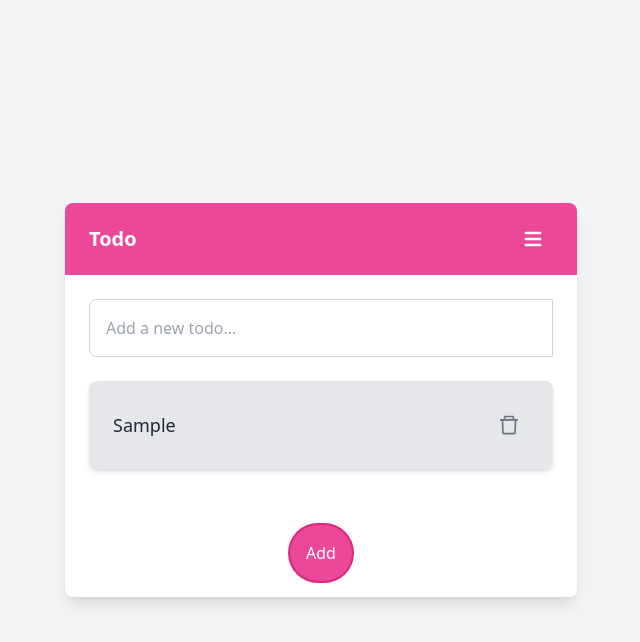
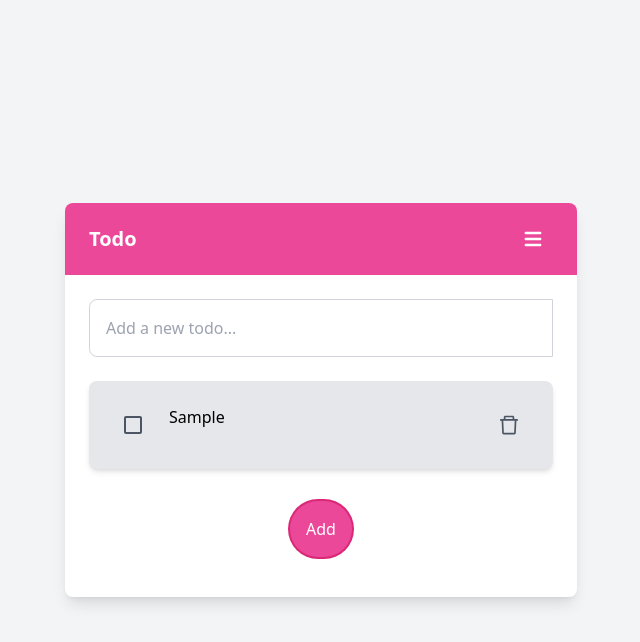
Before and after one commit to Tanmay123-ttt/basic_form, a Next.js app: page / in a window 1280 px wide. Both pictures are taken after typing "Sample" into the empty fields and a click on the button "Add". Shown: the top 642 px of the page, without its empty margins (319-959 px from the left). Built offline with nearby package versions, Linux system fonts and the light colour scheme.

Commit message:
checkbox added

```diff
--- a/pages/index.tsx
+++ b/pages/index.tsx
@@ -1,10 +1,12 @@
 import { useState } from "react";
 import { HiMenu } from "react-icons/hi";
 import { AiOutlineDelete } from "react-icons/ai";
+import { MdCheckBox, MdCheckBoxOutlineBlank } from "react-icons/md";
 
 interface TodoItem {
   id: number;
   text: string;
+  completed: boolean;
 }
 
 const Todo = () => {
@@ -24,6 +26,7 @@ const Todo = () => {
       const newTodoItem: TodoItem = {
         id: newId,
         text: newTodo.trim(),
+        completed: false,
       };
       setTodoItems([...todoItems, newTodoItem]);
       setNewTodo("");
@@ -32,6 +35,17 @@ const Todo = () => {
 
   const handleTodoItemDelete = (itemId: number) => {
     setTodoItems(todoItems.filter((item) => item.id !== itemId));
+  };
+
+  const handleTodoItemCompleteToggle = (itemId: number) => {
+    setTodoItems(
+      todoItems.map((item) => {
+        if (item.id === itemId) {
+          return { ...item, completed: !item.completed };
+        }
+        return item;
+      })
+    );
   };
 
   return (
@@ -46,9 +60,6 @@ const Todo = () => {
             <HiMenu size={24} />
           </button>
         </div>
-
-        {menuOpen && <div className="bg-white py-2 px-6"></div>}
-
         <div className="p-6">
           <form
             onSubmit={handleNewTodoSubmit}
@@ -66,21 +77,36 @@ const Todo = () => {
             {todoItems.map((item) => (
               <li
                 key={item.id}
-                className="flex flex-row justify-between items-center bg-gray-200 p-6 mb-4 rounded-lg shadow-md"
+                className={`flex flex-row justify-between items-center bg-gray-200 p-6 mb-4 rounded-lg shadow-md ${
+                  item.completed ? "line-through" : ""
+                }`}
               >
-                <span className="flex-1 text-lg text-gray-800">
-                  {item.text}
-                </span>
+                <div
+                  className="flex items
+
+-center"
+                >
                   <button
+                    className="text-gray-600 focus:outline-none focus:ring-2 focus:ring-pink-600 rounded-md p-2"
+                    onClick={() => handleTodoItemCompleteToggle(item.id)}
+                  >
+                    {item.completed ? (
+                      <MdCheckBox size={24} />
+                    ) : (
+                      <MdCheckBoxOutlineBlank size={24} />
+                    )}
+                  </button>
+                  <p className="ml-4">{item.text}</p>
+                </div>
+                <button
+                  className="text-gray-600 focus:outline-none focus:ring-2 focus:ring-pink-600 rounded-md p-2"
                   onClick={() => handleTodoItemDelete(item.id)}
-                  className="text-gray-500 focus:outline-none focus:ring-2 focus:ring-pink-600 rounded-full p-2"
                 >
                   <AiOutlineDelete size={24} />
                 </button>
               </li>
             ))}
           </ul>
-        </div>
           <div className="bg-white py-4 px-6 flex justify-center">
             <button
               onClick={handleNewTodoSubmit}
@@ -91,6 +117,7 @@ const Todo = () => {
           </div>
         </div>
       </div>
+    </div>
   );
 };
 
```
Lines whose indentation alone changed are shown as unchanged.
